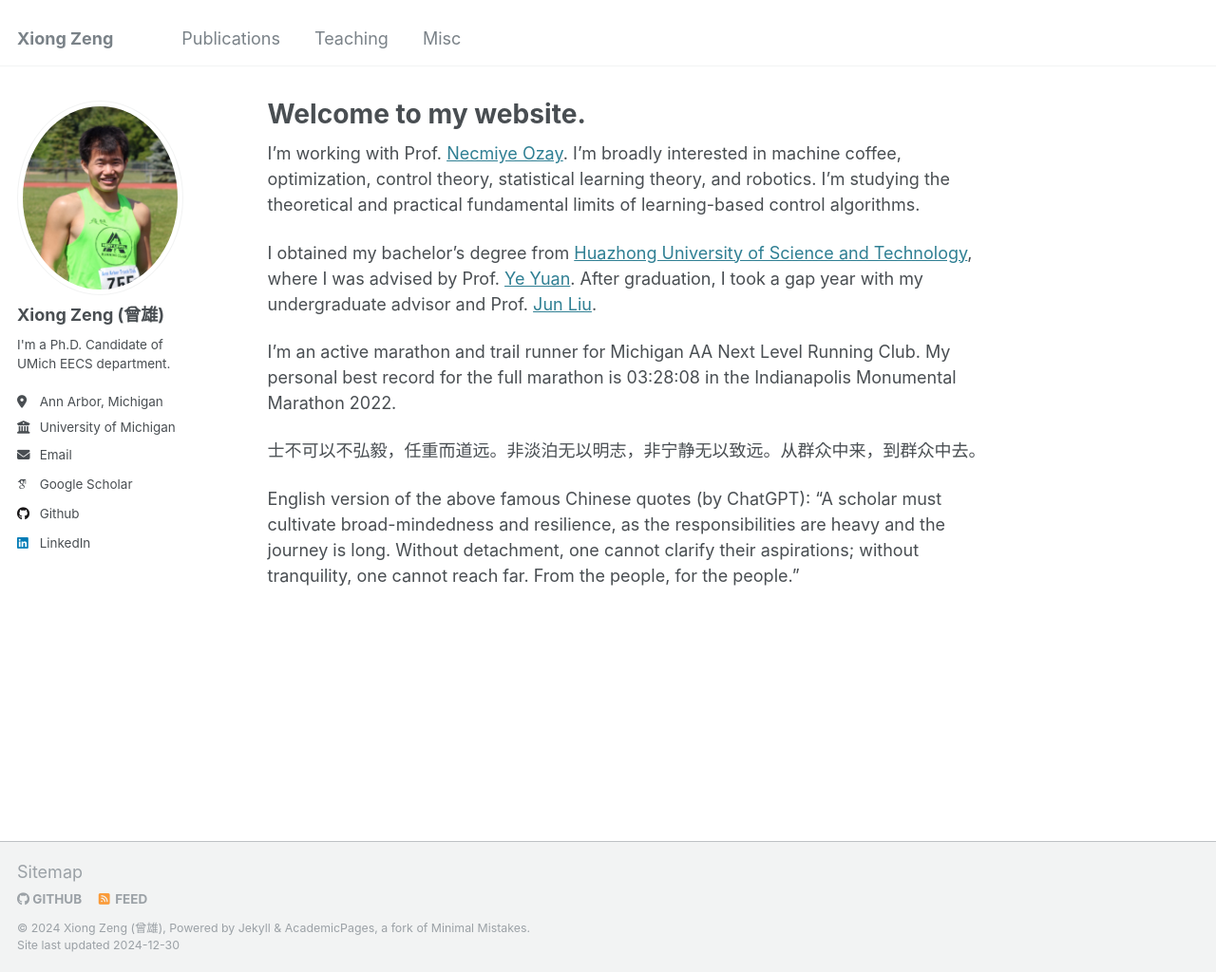
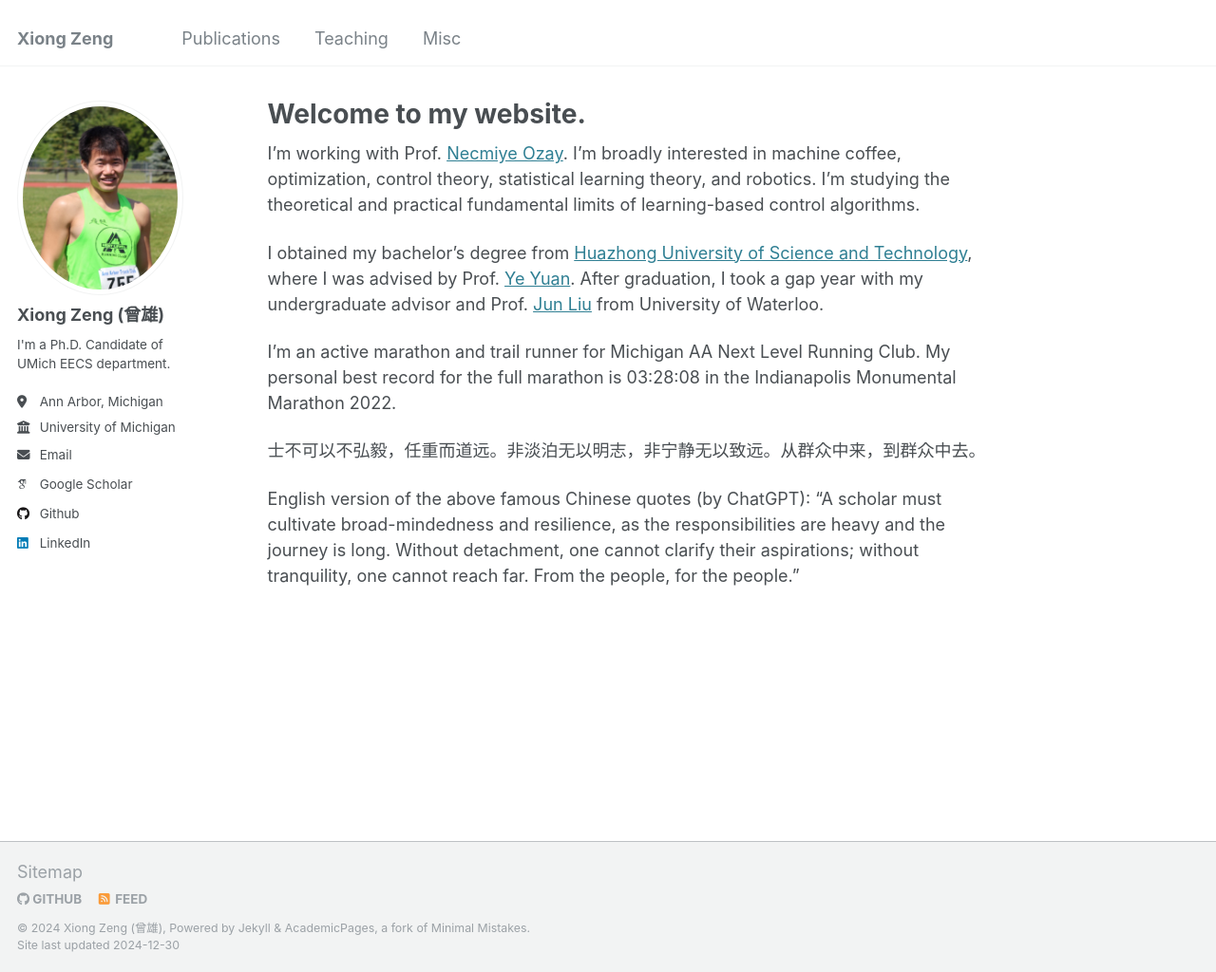
Before and after one commit to zengxiong111/zengxiong.github.io, a Jekyll site: the page built from _pages/about.md, in a window 1280 px wide and 1024 px high. Shown: the whole window at 95% size. Built offline with Jekyll 4.4.1, drawn with Linux system fonts in a browser that asks for light colours; some web fonts are replaced.

Commit message:
Update about.md

```diff
--- a/_pages/about.md
+++ b/_pages/about.md
@@ -9,7 +9,7 @@
 
 I'm working with Prof. <a href="https://web.eecs.umich.edu/~necmiye/" target="_blank">Necmiye Ozay</a>. I'm broadly interested in machine coffee, optimization, control theory, statistical learning theory, and robotics. I'm studying the theoretical and practical fundamental limits of learning-based control algorithms.
 
-I obtained my bachelor's degree from <a href="http://english.hust.edu.cn/" target="_blank">Huazhong University of Science and Technology</a>, where I was advised by Prof. <a href="http://yy311.github.io/" target="_blank">Ye Yuan</a>. After graduation, I took a gap year with my undergraduate advisor and Prof. <a href="https://uwaterloo.ca/applied-mathematics/profiles/jun-liu" target="_blank">Jun Liu</a>.
+I obtained my bachelor's degree from <a href="http://english.hust.edu.cn/" target="_blank">Huazhong University of Science and Technology</a>, where I was advised by Prof. <a href="http://yy311.github.io/" target="_blank">Ye Yuan</a>. After graduation, I took a gap year with my undergraduate advisor and Prof. <a href="https://uwaterloo.ca/applied-mathematics/profiles/jun-liu" target="_blank">Jun Liu</a> from University of Waterloo.
 
 I'm an active marathon and trail runner for Michigan AA Next Level Running Club. My personal best record for the full marathon is 03:28:08 in the Indianapolis Monumental Marathon 2022.
 
```
